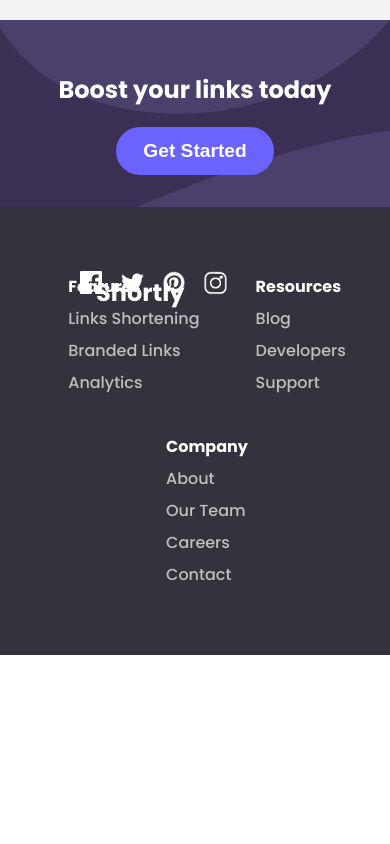
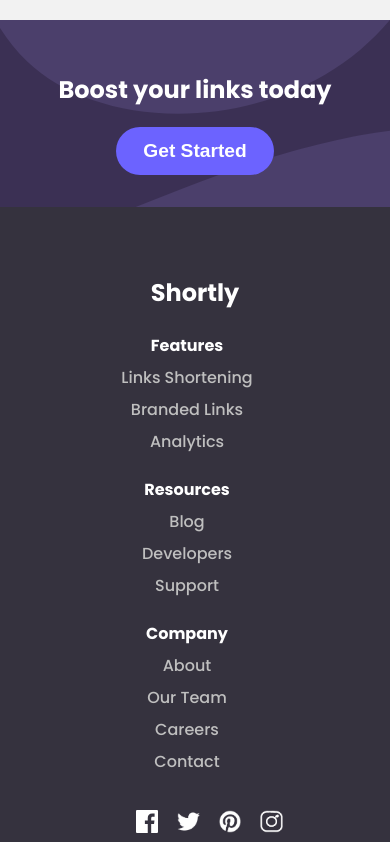
Before and after one commit to romeiro-bru/url-shortening, a React (Create React App) app: page / in a window 390 px wide. Shown: the part 1869-2713 px from the top of the page. Before the commit the page ends 2524 px from the top, so only its background shows below. Built offline with nearby package versions, Linux system fonts and the light colour scheme.

Commit message:
Add breaking point

```diff
--- a/src/Components/Footer/style.scss
+++ b/src/Components/Footer/style.scss
@@ -25,7 +25,6 @@ footer {
     color: var(--primary-color);
   }
 }
-
 .about {
   display: flex;
   flex-wrap: wrap;
@@ -52,3 +51,21 @@ footer {
   font-weight: 700;
   color: white;
 }
+
+@media (max-width: 890px) {
+  footer {
+    text-align: center;
+    h2 {
+      position: initial;
+    }
+    ul {
+      padding: 0;
+    }
+    .about {
+      display: block;
+    }
+    .icons {
+      right: 4.5rem;
+    }
+  }
+}
```
